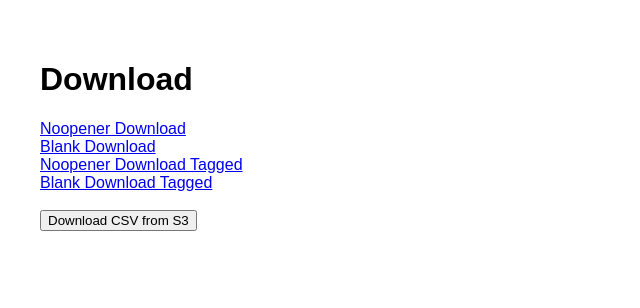
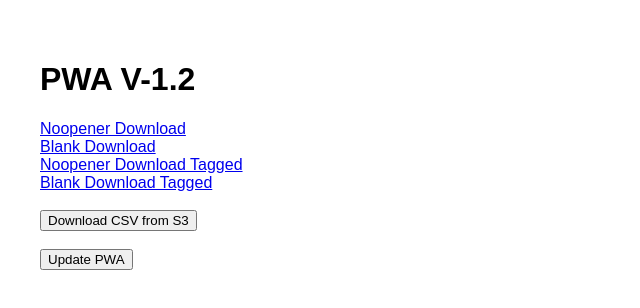
Before and after one commit to ArunGovil/ahref, a plain HTML site: page index.html in a window 1280 px wide. Shown: the whole page, without its empty margins (0-640 px from the left). Drawn offline with Linux system fonts and the light colour scheme.

Commit message:
Add update button

```diff
--- a/index.html
+++ b/index.html
@@ -8,7 +8,7 @@
     <title>PWA href</title>
   </head>
   <body style="font-family: sans-serif; padding: 2rem">
-    <h1>Download</h1>
+    <h1>PWA V-1.2</h1>
 
     <a
       href="https://www.apple.com/legal/zip/2022-Supplemental-Data-File.zip"
@@ -46,6 +46,10 @@
     <br />
 
     <button id="downloadBtn">Download CSV from S3</button>
+    <br />
+    <br />
+
+    <button id="updateBtn">Update PWA</button>
 
     <script>
       // Register the service worker
```
